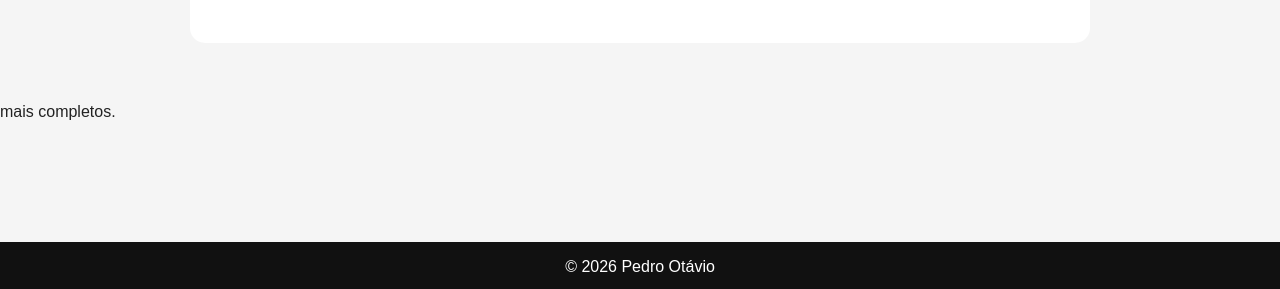
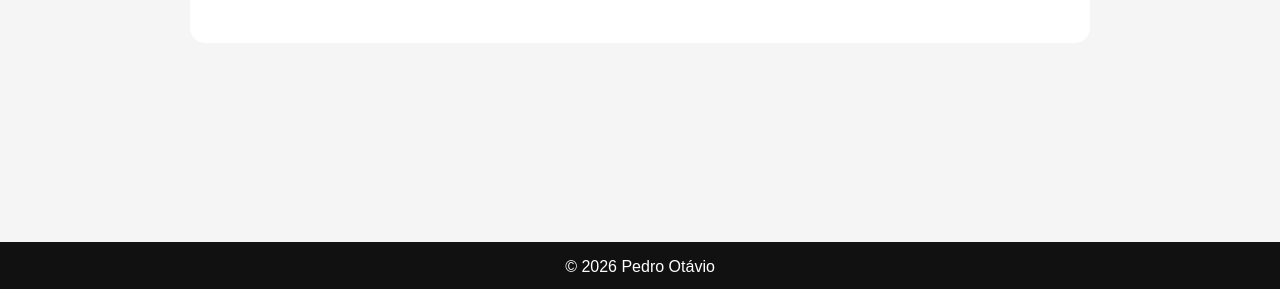
Before and after one commit to pedrotaviorossato-hub/meu-site, a Jekyll site: the page built from sobre.md, in a window 1280 px wide. Shown: the part 668-957 px from the top of the page. Built offline with Jekyll 4.4.1, drawn with Linux system fonts in a browser that asks for light colours.

Commit message:
Atualizar o sobre.md

```diff
--- a/sobre.md
+++ b/sobre.md
@@ -38,4 +38,4 @@ title: Sobre mim
         de tecnologia.
     </p>
 
-</div> mais completos.
+</div>
```
